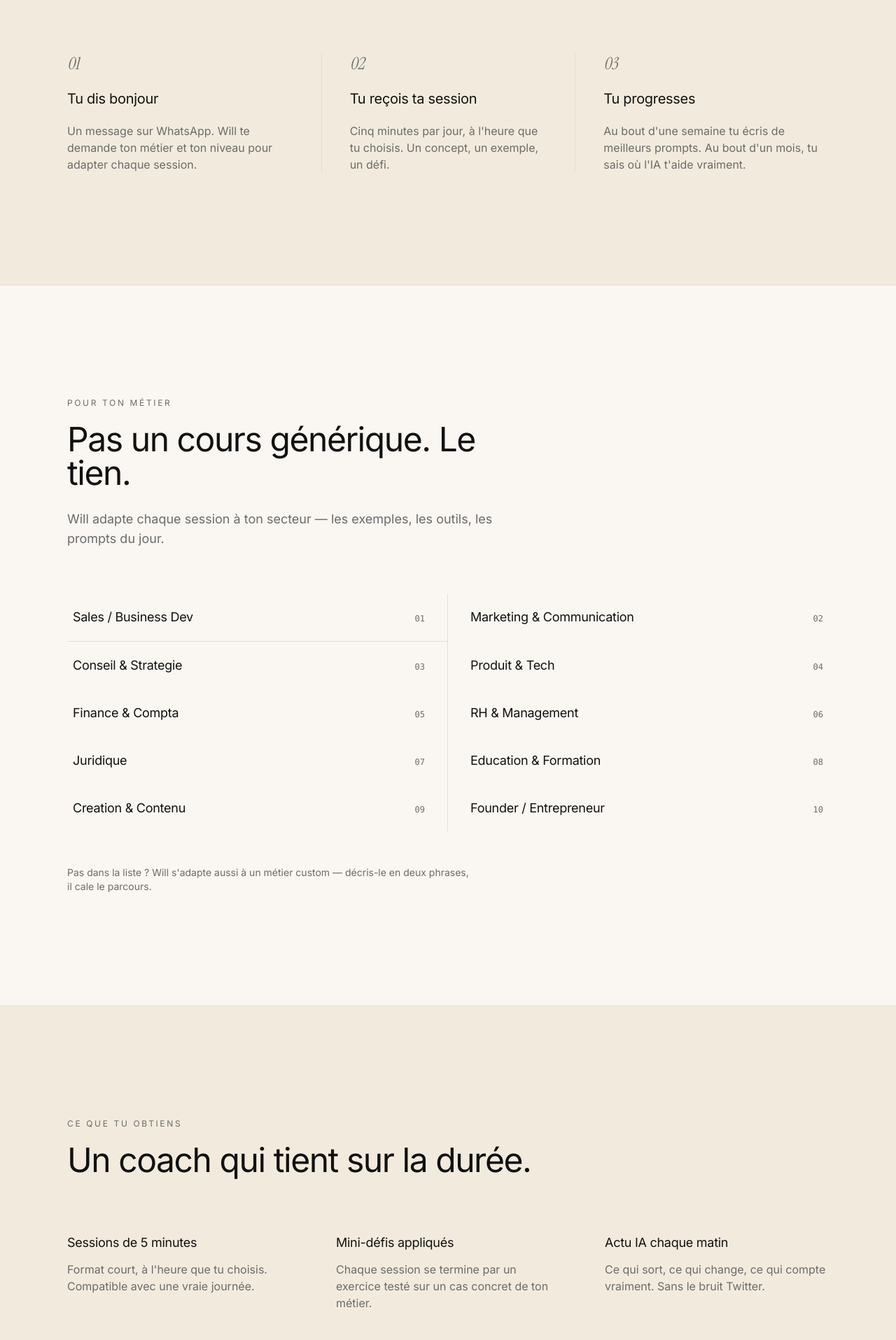
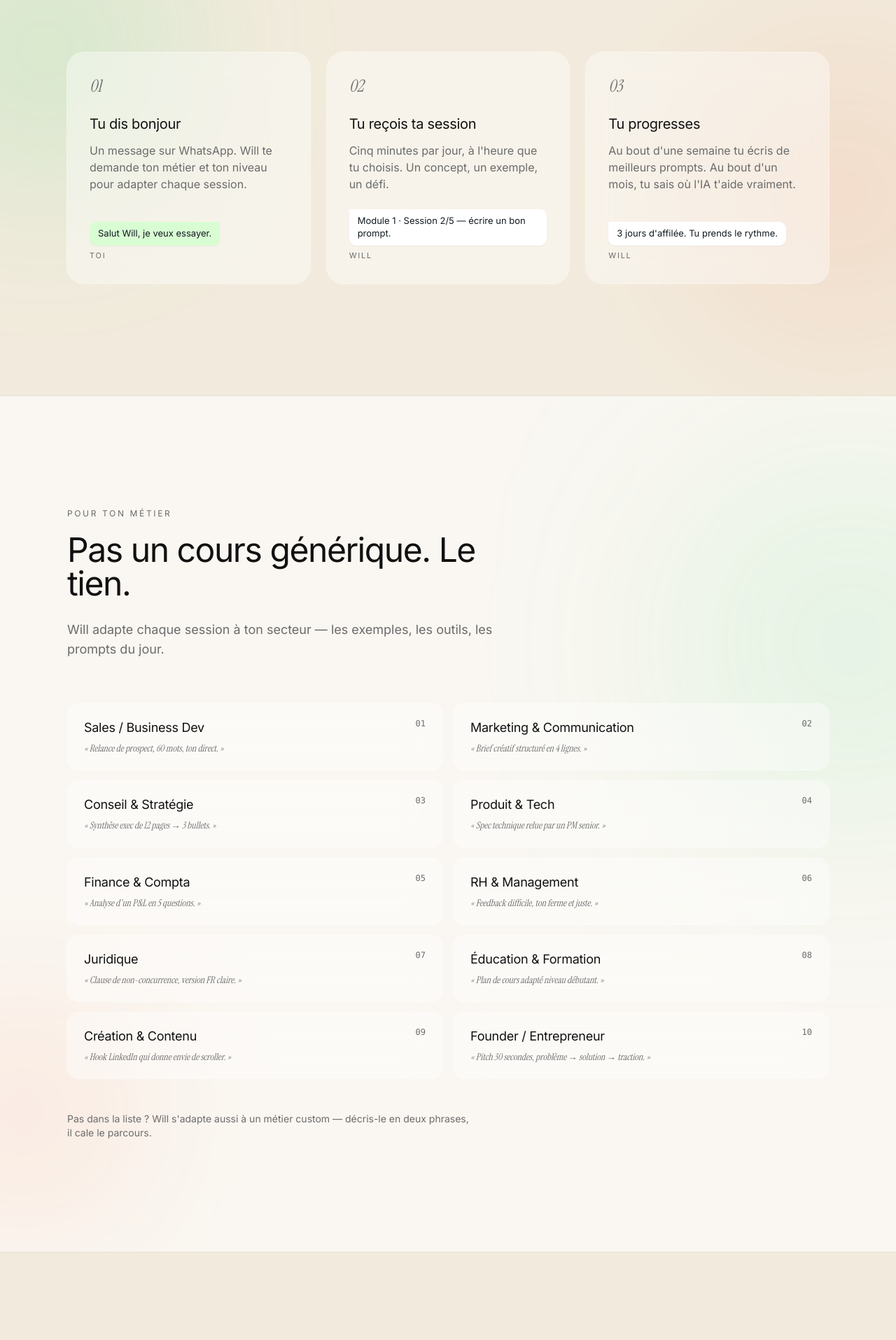
Before and after one commit to jamesporato-code/will, a Next.js app: page / in a window 1280 px wide. Shown: the part 1245-3160 px from the top of the page at 70% size. Built offline with nearby package versions, Linux system fonts and the light colour scheme.

Commit message:
feat: vie visuelle sur sections milieu (HowItWorks/Sectors/Features/FAQ)
- HowItWorks: glass cards + mini bulles WhatsApp + orbs ambient
- Sectors: teasers italiques par metier + glass rows + orbs
- Features: tags whatsapp + glass cards + orbs
- FAQ: accordion dans panel verre + orbs subtils

```diff
--- a/components/sections/FAQ.tsx
+++ b/components/sections/FAQ.tsx
@@ -33,8 +33,20 @@ const faqs = [
 
 export function FAQ() {
   return (
-    <section id="faq" className="border-t border-line py-28 sm:py-40">
-      <Container>
+    <section
+      id="faq"
+      className="relative overflow-hidden border-t border-line py-28 sm:py-40"
+    >
+      <div
+        aria-hidden
+        className="pointer-events-none absolute -left-32 top-20 h-96 w-96 rounded-full bg-whatsapp/15 blur-[140px]"
+      />
+      <div
+        aria-hidden
+        className="pointer-events-none absolute -right-40 bottom-10 h-[26rem] w-[26rem] rounded-full bg-accent/10 blur-[120px]"
+      />
+
+      <Container className="relative">
         <div className="grid gap-16 lg:grid-cols-[1fr_1.6fr]">
           <div>
             <p className="text-xs uppercase tracking-[0.22em] text-muted">FAQ</p>
@@ -52,10 +64,11 @@ export function FAQ() {
             </p>
           </div>
 
-          <ul className="divide-y divide-line border-y border-line">
+          <div className="rounded-3xl bg-white/40 p-2 ring-1 ring-white/50 backdrop-blur-xl sm:p-4">
+            <ul className="divide-y divide-line/70">
               {faqs.map((f) => (
                 <li key={f.q}>
-                <details className="group py-7">
+                  <details className="group px-4 py-5 sm:px-5 sm:py-6">
                     <summary className="flex cursor-pointer list-none items-baseline justify-between gap-8 text-lg tracking-tightish">
                       <span>{f.q}</span>
                       <span
@@ -71,6 +84,7 @@ export function FAQ() {
               ))}
             </ul>
           </div>
+        </div>
       </Container>
     </section>
   );
--- a/components/sections/Features.tsx
+++ b/components/sections/Features.tsx
@@ -2,26 +2,32 @@ import { Container } from '../Container';
 
 const features = [
   {
+    tag: '5 min',
     title: 'Sessions de 5 minutes',
     body: "Format court, à l'heure que tu choisis. Compatible avec une vraie journée.",
   },
   {
+    tag: 'défi',
     title: 'Mini-défis appliqués',
     body: "Chaque session se termine par un exercice testé sur un cas concret de ton métier.",
   },
   {
+    tag: 'matin',
     title: 'Actu IA chaque matin',
     body: "Ce qui sort, ce qui change, ce qui compte vraiment. Sans le bruit Twitter.",
   },
   {
+    tag: 'kit',
     title: 'Outils & prompts du jour',
     body: "Des outils testés et des prompts prêts à coller, choisis pour ton secteur.",
   },
   {
+    tag: 'récap',
     title: 'Récap hebdo personnalisé',
     body: "Chaque semaine, ce que tu as appris et ce que tu peux appliquer tout de suite.",
   },
   {
+    tag: 'WA',
     title: 'Sur WhatsApp, point.',
     body: "Pas d'app, pas de compte, pas de pop-up. Tu chattes, tu apprends.",
   },
@@ -29,8 +35,17 @@ const features = [
 
 export function Features() {
   return (
-    <section className="border-t border-line bg-paperWarm py-28 sm:py-40">
-      <Container>
+    <section className="relative overflow-hidden border-t border-line bg-paperWarm py-28 sm:py-40">
+      <div
+        aria-hidden
+        className="pointer-events-none absolute -left-40 top-20 h-[26rem] w-[26rem] rounded-full bg-accent/12 blur-[140px]"
+      />
+      <div
+        aria-hidden
+        className="pointer-events-none absolute -right-32 bottom-10 h-96 w-96 rounded-full bg-whatsapp/15 blur-[120px]"
+      />
+
+      <Container className="relative">
         <div className="mb-20 max-w-2xl">
           <p className="text-xs uppercase tracking-[0.22em] text-muted">
             Ce que tu obtiens
@@ -40,11 +55,23 @@ export function Features() {
           </h2>
         </div>
 
-        <ul className="grid gap-x-16 gap-y-12 sm:grid-cols-2 lg:grid-cols-3">
+        <ul className="grid gap-4 sm:grid-cols-2 lg:grid-cols-3">
           {features.map((f) => (
-            <li key={f.title}>
-              <h3 className="text-lg tracking-tightish">{f.title}</h3>
-              <p className="mt-3 text-muted">{f.body}</p>
+            <li
+              key={f.title}
+              className="flex flex-col gap-4 rounded-3xl bg-white/45 p-7 ring-1 ring-white/55 backdrop-blur-xl"
+            >
+              <span className="inline-flex w-fit items-center gap-2 rounded-full bg-whatsapp/15 px-2.5 py-1 text-[11px] uppercase tracking-[0.18em] text-whatsapp-deep">
+                <span
+                  aria-hidden
+                  className="h-1.5 w-1.5 rounded-full bg-whatsapp"
+                />
+                {f.tag}
+              </span>
+              <div>
+                <h3 className="text-lg tracking-tightish">{f.title}</h3>
+                <p className="mt-2.5 text-muted">{f.body}</p>
+              </div>
             </li>
           ))}
         </ul>
--- a/components/sections/HowItWorks.tsx
+++ b/components/sections/HowItWorks.tsx
@@ -5,16 +5,25 @@ const steps = [
     n: '01',
     title: 'Tu dis bonjour',
     body: "Un message sur WhatsApp. Will te demande ton métier et ton niveau pour adapter chaque session.",
+    chatFrom: 'toi',
+    chat: 'Salut Will, je veux essayer.',
+    bubble: 'out',
   },
   {
     n: '02',
     title: 'Tu reçois ta session',
     body: "Cinq minutes par jour, à l'heure que tu choisis. Un concept, un exemple, un défi.",
+    chatFrom: 'Will',
+    chat: 'Module 1 · Session 2/5 — écrire un bon prompt.',
+    bubble: 'in',
   },
   {
     n: '03',
     title: 'Tu progresses',
     body: "Au bout d'une semaine tu écris de meilleurs prompts. Au bout d'un mois, tu sais où l'IA t'aide vraiment.",
+    chatFrom: 'Will',
+    chat: '3 jours d\'affilée. Tu prends le rythme.',
+    bubble: 'in',
   },
 ];
 
@@ -22,9 +31,18 @@ export function HowItWorks() {
   return (
     <section
       id="how"
-      className="border-t border-line bg-paperWarm py-28 sm:py-40"
+      className="relative overflow-hidden border-t border-line bg-paperWarm py-28 sm:py-40"
     >
-      <Container>
+      <div
+        aria-hidden
+        className="pointer-events-none absolute -left-32 top-32 h-96 w-96 rounded-full bg-whatsapp/15 blur-[120px]"
+      />
+      <div
+        aria-hidden
+        className="pointer-events-none absolute -right-32 bottom-20 h-[26rem] w-[26rem] rounded-full bg-accent/10 blur-[120px]"
+      />
+
+      <Container className="relative">
         <div className="mb-20 max-w-2xl">
           <p className="text-xs uppercase tracking-[0.22em] text-muted">
             Comment ça marche
@@ -34,18 +52,34 @@ export function HowItWorks() {
           </h2>
         </div>
 
-        <ol className="grid gap-12 md:grid-cols-3 md:gap-0">
-          {steps.map((s, i) => (
+        <ol className="grid gap-6 md:grid-cols-3">
+          {steps.map((s) => (
             <li
               key={s.n}
-              className={
-                'flex flex-col gap-5 md:px-10 md:first:pl-0 md:last:pr-0 ' +
-                (i > 0 ? 'md:border-l md:border-line' : '')
-              }
+              className="flex flex-col gap-6 rounded-3xl bg-white/40 p-8 ring-1 ring-white/50 backdrop-blur-xl"
             >
               <span className="display-italic text-2xl text-muted">{s.n}</span>
-              <h3 className="text-xl tracking-tightish">{s.title}</h3>
-              <p className="text-muted">{s.body}</p>
+              <div>
+                <h3 className="text-xl tracking-tightish">{s.title}</h3>
+                <p className="mt-3 text-muted">{s.body}</p>
+              </div>
+
+              {/* Mini WhatsApp bubble */}
+              <div className="mt-auto">
+                <div
+                  className={
+                    'inline-block max-w-full rounded-[10px] px-3 py-2 text-[13px] leading-snug shadow-sm ' +
+                    (s.bubble === 'out'
+                      ? 'rounded-tr-[2px] bg-[#D9FDD3] text-[#111B21]'
+                      : 'rounded-tl-[2px] bg-white text-[#111B21]')
+                  }
+                >
+                  {s.chat}
+                </div>
+                <p className="mt-1.5 text-[11px] uppercase tracking-[0.16em] text-muted">
+                  {s.chatFrom}
+                </p>
+              </div>
             </li>
           ))}
         </ol>
--- a/components/sections/Sectors.tsx
+++ b/components/sections/Sectors.tsx
@@ -1,10 +1,74 @@
 import { Container } from '../Container';
-import { SECTORS } from '@/lib/constants';
+
+const sectors = [
+  {
+    slug: 'sales',
+    label: 'Sales / Business Dev',
+    teaser: 'Relance de prospect, 60 mots, ton direct.',
+  },
+  {
+    slug: 'marketing',
+    label: 'Marketing & Communication',
+    teaser: 'Brief créatif structuré en 4 lignes.',
+  },
+  {
+    slug: 'consulting',
+    label: 'Conseil & Stratégie',
+    teaser: 'Synthèse exec de 12 pages → 3 bullets.',
+  },
+  {
+    slug: 'product',
+    label: 'Produit & Tech',
+    teaser: 'Spec technique relue par un PM senior.',
+  },
+  {
+    slug: 'finance',
+    label: 'Finance & Compta',
+    teaser: 'Analyse d\'un P&L en 5 questions.',
+  },
+  {
+    slug: 'rh',
+    label: 'RH & Management',
+    teaser: 'Feedback difficile, ton ferme et juste.',
+  },
+  {
+    slug: 'legal',
+    label: 'Juridique',
+    teaser: 'Clause de non-concurrence, version FR claire.',
+  },
+  {
+    slug: 'education',
+    label: 'Éducation & Formation',
+    teaser: 'Plan de cours adapté niveau débutant.',
+  },
+  {
+    slug: 'creative',
+    label: 'Création & Contenu',
+    teaser: 'Hook LinkedIn qui donne envie de scroller.',
+  },
+  {
+    slug: 'entrepreneur',
+    label: 'Founder / Entrepreneur',
+    teaser: 'Pitch 30 secondes, problème → solution → traction.',
+  },
+];
 
 export function Sectors() {
   return (
-    <section id="secteurs" className="border-t border-line py-28 sm:py-40">
-      <Container>
+    <section
+      id="secteurs"
+      className="relative overflow-hidden border-t border-line py-28 sm:py-40"
+    >
+      <div
+        aria-hidden
+        className="pointer-events-none absolute -right-40 top-32 h-[28rem] w-[28rem] rounded-full bg-whatsapp/15 blur-[140px]"
+      />
+      <div
+        aria-hidden
+        className="pointer-events-none absolute -left-32 bottom-10 h-80 w-80 rounded-full bg-accent/10 blur-[120px]"
+      />
+
+      <Container className="relative">
         <div className="mb-16 max-w-2xl">
           <p className="text-xs uppercase tracking-[0.22em] text-muted">
             Pour ton métier
@@ -18,19 +82,20 @@ export function Sectors() {
           </p>
         </div>
 
-        <ul className="grid grid-cols-1 divide-y divide-line border-y border-line sm:grid-cols-2 sm:divide-y-0 sm:border-y-0 lg:grid-cols-2">
-          {SECTORS.map((s, i) => (
+        <ul className="grid grid-cols-1 gap-3 sm:grid-cols-2 sm:gap-4">
+          {sectors.map((s, i) => (
             <li
               key={s.slug}
-              className={
-                'flex items-baseline justify-between gap-6 py-5 sm:px-2 ' +
-                'sm:border-b sm:border-line ' +
-                (i % 2 === 0 ? 'sm:border-r sm:pr-8' : 'sm:pl-8') +
-                ' ' +
-                (i < SECTORS.length - 2 ? '' : 'sm:last:border-b')
-              }
+              className="group flex items-start justify-between gap-6 rounded-2xl bg-white/40 px-6 py-5 ring-1 ring-white/50 backdrop-blur-xl transition hover:bg-white/55"
             >
-              <span className="text-lg tracking-tightish text-ink">{s.label}</span>
+              <div className="flex flex-col gap-1.5">
+                <span className="text-lg tracking-tightish text-ink">
+                  {s.label}
+                </span>
+                <span className="display-italic text-[13.5px] text-muted">
+                  « {s.teaser} »
+                </span>
+              </div>
               <span className="font-mono text-xs text-muted">
                 {String(i + 1).padStart(2, '0')}
               </span>
```
Lines whose indentation alone changed are shown as unchanged.
